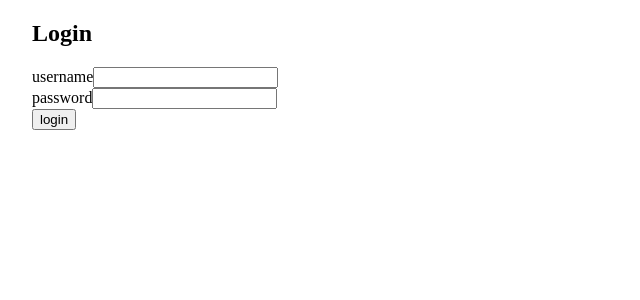
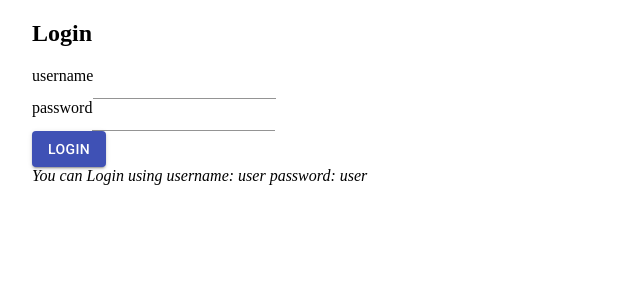
Before and after one commit to samurotko/samus-blogs, a React (Create React App) app in the folder bloglist-frontend/: page / in a window 1280 px wide. Shown: the top 300 px of the page, without its empty margins (0-640 px from the left). Built offline with nearby package versions, Linux system fonts and the light colour scheme; no server answers.

Commit message:
login info

```diff
--- a/bloglist-frontend/src/App.js
+++ b/bloglist-frontend/src/App.js
@@ -7,8 +7,8 @@ import {
 import {
   Button,
   Toolbar,
-  AppBar
-
+  AppBar,
+  TextField,
 } from '@material-ui/core'
 import Container from '@material-ui/core/Container'
 import Blog from './components/Blog'
@@ -66,7 +66,7 @@ const App = () => {
         <form onSubmit={handleLogin}>
           <div>
             username
-              <input
+            <TextField
               type="text"
               id='username'
               value={username}
@@ -76,7 +76,7 @@ const App = () => {
           </div>
           <div>
             password
-              <input
+            <TextField
               type="password"
               id='password'
               value={password}
@@ -84,8 +84,9 @@ const App = () => {
               onChange={({ target }) => setPassword(target.value)}
             />
           </div>
-          <button id="login-button" type="submit">login</button>
+          <Button variant="contained" color="primary" id="login-button" type="submit">login</Button>
         </form>
+        <i>You can Login using username: user password: user</i>
         </div>
         </Container>
   )}
```
